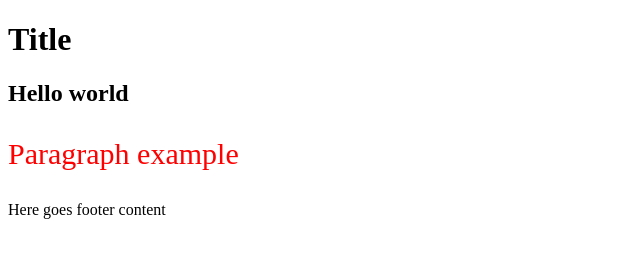
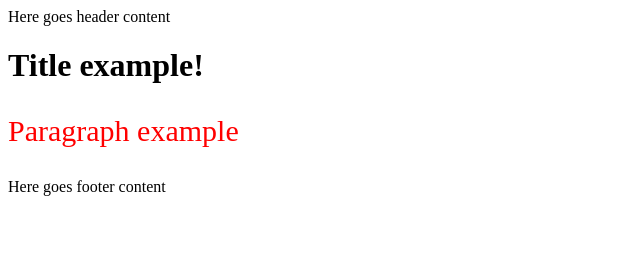
Before and after one commit to zoran25/SI2021, a plain HTML site: page index.html in a window 1280 px wide. Shown: the whole page, without its empty margins (0-640 px from the left). Drawn offline with Linux system fonts and the light colour scheme.

Commit message:
Some minor changes to the content!

```diff
--- a/index.html
+++ b/index.html
@@ -8,9 +8,10 @@
     <title>Bootstrap example</title>
 </head>
 <body>
-    <h1>Title</h1>
-
-    <h2>Hello world</h2>
+    <header>
+        Here goes header content
+    </header>
+    <h1>Title example!</h1>
 
     <p style="color: red;font-size: 30px;">Paragraph example</p>
     <footer>Here goes footer content</footer>
```
